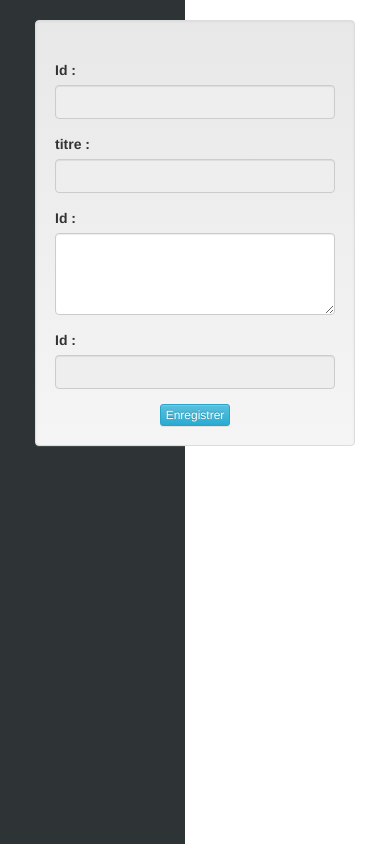
After one commit to philou69/blog, a PHP site: template src/Resources/views/admin/content.html.twig in a window 390 px wide. The commit adds this page. Run offline with PHP 8.4, Linux system fonts and the light colour scheme; the template is opened without the code that fills it, so the values that code supplies are empty; some libraries are stand-ins or nearby versions.

Commit message:
Realisation des ajouts contenus

```diff
--- a/src/Resources/views/admin/chapitres.html.twig
+++ b/src/Resources/views/admin/chapitres.html.twig
@@ -9,6 +9,9 @@
 {% block body %}
     <div class="well">
         <h1 class="text-center">Les chapitres</h1>
+        <div class="text-right">
+            <a href="/admin/add/chapitre" class="btn btn-xs btn-info">Ecrire un chapitre</a>
+        </div>
         <table class="table table-striped table-hover">
             <thead>
                 <tr class="succes row">
@@ -28,7 +31,7 @@
                         <th class="col-sm-3">{{ chapitre.chapitre | slice(0,10) }}...</th>
                         <th class="col-sm-1">{{  chapitre.published ? "Oui" : "Non"}}</th>
                         <th class="col-sm-2">{{ chapitre.published_at | date('d/m/Y') }}</th>
-                        <th class="col-sm-1"><a href="/admin/chapitre/edit/{{ chapitre.id }}"><i class="glyphicon glyphicon-edit"></i></a>    <a href="/admin/chapitre/delete/{{ chapitre.id }}"><i class="glyphicon glyphicon-trash"></i></a></th>
+                        <th class="col-sm-1"><a href="/admin/chapitre/edit/{{ chapitre.id }}" class="btn btn-default btn-xs"><i class="glyphicon glyphicon-edit"></i></a>    <a href="/admin/chapitre/delete/{{ chapitre.id }}" class="btn btn-xs btn-danger"><i class="glyphicon glyphicon-trash"></i></a></th>
                     </tr>
                 {% endfor %}
             </tbody>
--- a/src/Resources/views/admin/commentaires.html.twig
+++ b/src/Resources/views/admin/commentaires.html.twig
@@ -34,7 +34,7 @@
                             <th class="col-sm-3">{{ commentaire.user.username }}</th>
                             <th class="col-sm-2">{{ commentaire.published_at | date('d/m/Y') }}</th>
                             <th class="col-sm-2">{% if commentaire.signaled == true %}Signaler{% elseif  commentaire.banished == true%}Bannie{% else %}Normal{% endif %}</th>
-                            <th class="col-sm-1"><a href="/admin/commentaire/edit/{{ commentaire.id }}"><i class="glyphicon glyphicon-edit"></i></a></th>
+                            <th class="col-sm-1"><a href="/admin/commentaire/edit/{{ commentaire.id }}"  class="btn btn-default btn-xs"><i class="glyphicon glyphicon-edit"></i></a></th>
                         </tr>
                     {% endfor %}
                     {% for commentaire in listCommentaire if commentaire.banished == true%}
@@ -44,7 +44,7 @@
                             <th class="col-sm-3">{{ commentaire.user.username }}</th>
                             <th class="col-sm-2">{{ commentaire.published_at | date('d/m/Y') }}</th>
                             <th class="col-sm-2">{% if commentaire.signaled == true %}Signaler{% elseif  commentaire.banished == true%}Bannie{% else %}Normal{% endif %}</th>
-                            <th class="col-sm-1"><a href="/admin/commentaire/edit/{{ commentaire.id }}"><i class="glyphicon glyphicon-edit"></i></a></th>
+                            <th class="col-sm-1"><a href="/admin/commentaire/edit/{{ commentaire.id }}"  class="btn btn-default btn-xs"><i class="glyphicon glyphicon-edit"></i></a></th>
                         </tr>
                     {% endfor %}
                     {% for commentaire in listCommentaire if commentaire.signaled == false and commentaire.banished == false%}
@@ -54,7 +54,7 @@
                             <th class="col-sm-3">{{ commentaire.user.username }}</th>
                             <th class="col-sm-2">{{ commentaire.published_at | date('d/m/Y') }}</th>
                             <th class="col-sm-2">{% if commentaire.signaled == true %}Signaler{% elseif  commentaire.banished == true%}Bannie{% else %}Normal{% endif %}</th>
-                            <th class="col-sm-1"><a href="/admin/commentaire/edit/{{ commentaire.id }}"><i class="glyphicon glyphicon-edit"></i></a></th>
+                            <th class="col-sm-1"><a href="/admin/commentaire/edit/{{ commentaire.id }}" class="btn btn-default btn-xs"><i class="glyphicon glyphicon-edit"></i></a></th>
                         </tr>
                     {% endfor %}
                     </tbody>
--- a/src/Resources/views/admin/commentaires_banished.html.twig
+++ b/src/Resources/views/admin/commentaires_banished.html.twig
@@ -35,7 +35,7 @@
                         <th class="col-sm-3">{{ commentaire.user.username }}</th>
                         <th class="col-sm-2">{{ commentaire.published_at | date('d/m/Y') }}</th>
                         <th class="col-sm-2">{% if commentaire.signaled == true %}Signaler{% elseif  commentaire.banished == true%}Bannie{% else %}Normal{% endif %}</th>
-                        <th class="col-sm-1"><a href="/admin/commentaire/edit/{{ commentaire.id }}"><i class="glyphicon glyphicon-edit"></i></a></th>
+                        <th class="col-sm-1"><a href="/admin/commentaire/edit/{{ commentaire.id }}" class="btn btn-default btn-xs"><i class="glyphicon glyphicon-edit"></i></a></th>
                     </tr>
                 {% endfor %}
                 </tbody>
--- a/src/Resources/views/admin/commentaires_signaled.html.twig
+++ b/src/Resources/views/admin/commentaires_signaled.html.twig
@@ -35,7 +35,7 @@
                         <th class="col-sm-3">{{ commentaire.user.username }}</th>
                         <th class="col-sm-2">{{ commentaire.published_at | date('d/m/Y') }}</th>
                         <th class="col-sm-2">{% if commentaire.signaled == true %}Signaler{% elseif  commentaire.banished == true%}Bannie{% else %}Normal{% endif %}</th>
-                        <th class="col-sm-1"><a href="/admin/commentaire/edit/{{ commentaire.id }}"><i class="glyphicon glyphicon-edit"></i></a></th>
+                        <th class="col-sm-1"><a href="/admin/commentaire/edit/{{ commentaire.id }}" class="btn btn-default btn-xs"><i class="glyphicon glyphicon-edit"></i></a></th>
                     </tr>
                 {% endfor %}
                 </tbody>
--- /dev/null
+++ b/src/Resources/views/admin/content.html.twig
@@ -0,0 +1,51 @@
+{% extends "admin/layout.html.twig" %}
+
+{% block title %}{{ content.title }}{% endblock %}
+
+{% block script %}
+    {{ parent() }}
+    <script src="//cloud.tinymce.com/stable/tinymce.min.js"></script>
+    <script type="text/javascript">
+        tinymce.init({
+            selector: 'textarea',
+            menubar: false,
+            forced_root_block : ""
+        });
+    </script>
+{% endblock %}
+
+{% block body %}
+    <div class="well">
+        <h1 class="text-center">{{ content.title }}</h1>
+        <form action="" method="post" class="form-horizontal">
+            <div class="form-group">
+                <label for="id" class="col-sm-2 control-label">Id :</label>
+                <div class="col-sm-5">
+                    <input class="form-control" type="text"  id="id" value="{{ content.id }}" readonly="readonly">
+                </div>
+            </div>
+            <div class="form-group">
+                <label for="title" class="col-sm-2 control-label">titre :</label>
+                <div class="col-sm-5">
+                    <input class="form-control" type="text"  id="title" value="{{ content.title }}" readonly="readonly">
+                </div>
+            </div>
+            <div class="form-group">
+                <label for="chapitre" class="col-sm-2 control-label">Id :</label>
+                <div class="col-sm-9">
+                    <textarea class="form-control" name="content" id="content">{{ content.content| raw }}</textarea>
+                </div>
+            </div>
+            <div class="form-group">
+                <label for="page" class="col-sm-2 control-label">Id :</label>
+                <div class="col-sm-5">
+                    <input class="form-control" type="text"  id="page" value="{{ content.page }}" readonly="readonly">
+                </div>
+            </div>
+
+            <div class="text-center">
+                <input type="submit" value="Enregistrer" class="btn btn-info btn-xs">
+            </div>
+        </form>
+    </div>
+{% endblock %}
--- a/src/Resources/views/admin/layout.html.twig
+++ b/src/Resources/views/admin/layout.html.twig
@@ -50,7 +50,7 @@
                 <li><a href="/admin/chapitres">Chapitres</a>{% block chapitres %}{% endblock %}</li>
                 <li><a href="/admin/commentaires">Commentaires</a>{% block commentaires %}{% endblock %}</li>
                 <li><a href="/admin/users">Visiteurs</a>{% block visiteurs %}{% endblock %}</li>
-                <li><a href="/admin/pages">Pages</a></li>
+                <li><a href="/admin/contents">Contenus modifiables</a></li>
                 <li><a href="/admin/logout">Se deconnecter</a></li>
                 <li><a href="/">Retour au site</a></li>
             </ul>
--- a/src/Resources/views/admin/users.html.twig
+++ b/src/Resources/views/admin/users.html.twig
@@ -16,7 +16,7 @@
                 <th class="col-sm-3">Nom</th>
                 <th class="col-sm-3">Mail</th>
                 <th class="col-sm-1">Roles</th>
-                <th class="col-sm-1">Editer Supprimer</th>
+                <th class="col-sm-1">Editer </th>
             </tr>
             </thead>
             <tbody>
@@ -28,7 +28,7 @@
                     <th class="col-sm-1">{% for role in user.roles %}
                             {{ role }}<br/>
                         {% endfor %}</th>
-                    <th class="col-sm-1"><a href="/admin/user/{{ user.id }}"><i class="glyphicon glyphicon-edit"></i></a></th>
+                    <th class="col-sm-1"><a href="/admin/user/{{ user.id }}" class="btn btn-default btn-xs"><i class="glyphicon glyphicon-edit"></i></a></th>
                 </tr>
             {% endfor %}
             </tbody>
```
Also changed, not shown: app/list_routes.php (+9 -6 lines), src/Controller/AdminController.php (+30 -0 lines), src/Manager/ContentManager.php (+19 -1 lines), src/Resources/views/admin/chapitre.html.twig (+6 -5 lines), src/Resources/views/admin/contents.html.twig (added, +37 -0 lines).
